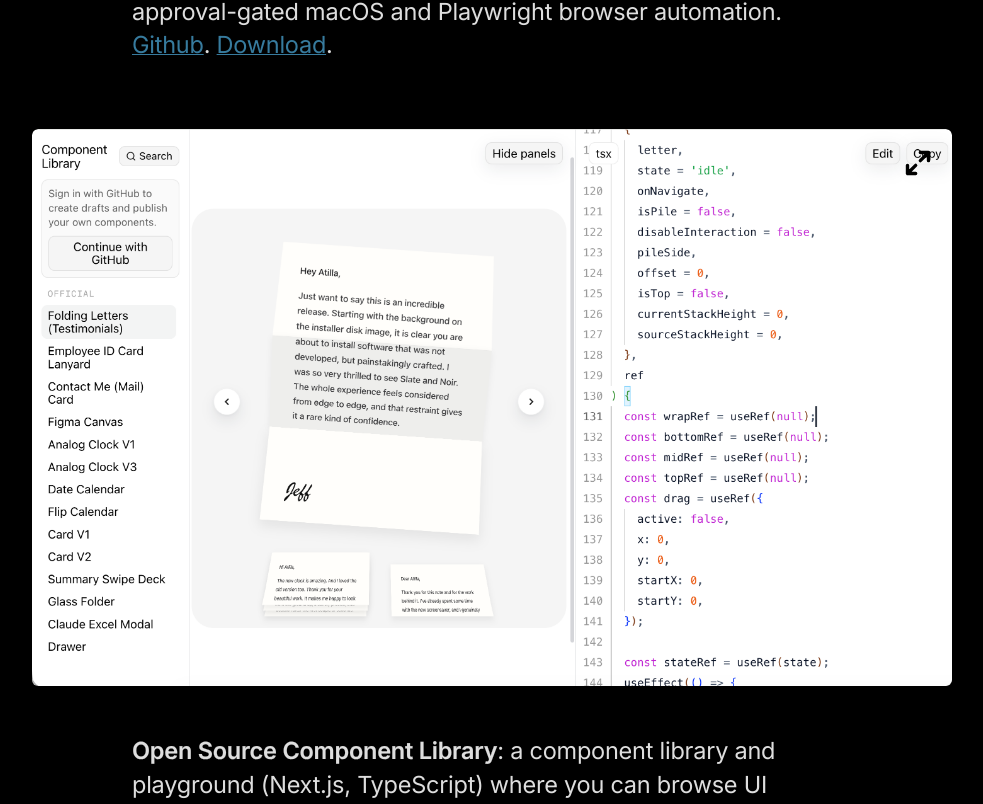
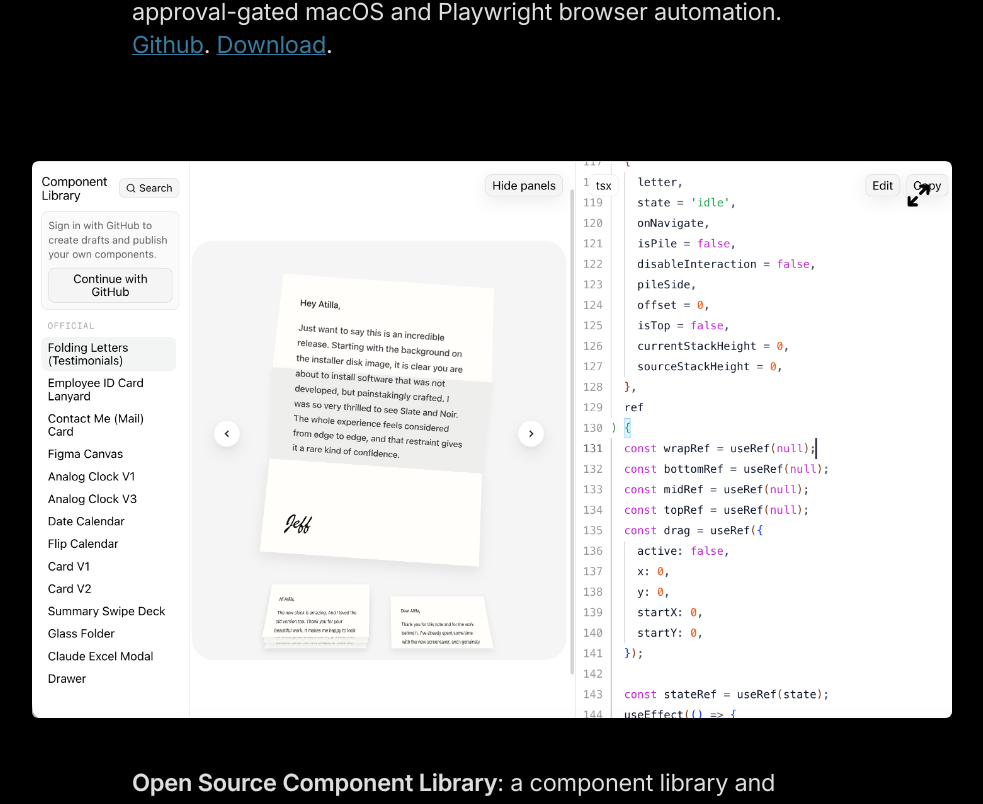
Before and after one commit to jaiminjariwala/jaiminjariwala, a Next.js app in the folder next/: page / in a window 1280 px wide. Shown: the part 6171-6975 px from the top of the page, without its empty margins (148-1131 px from the left). Built offline with nearby package versions, Linux system fonts and the light colour scheme; no server answers; a web font is replaced by a local one.

Commit message:
Reduce zoom icon size and separate project sections

```diff
--- a/next/src/app/globals.css
+++ b/next/src/app/globals.css
@@ -1845,7 +1845,10 @@ html[data-theme="dark"] .custom-cursor:not(.hand) {
 .project-media[data-media-tone="light"] .project-media-expand { color: #000; }
 .project-media[data-media-tone="dark"] .project-media-expand { color: #fff; }
 .project-media.is-expanded .project-media-expand { color: #fff; }
-.project-media-expand svg { width: 28px; height: 28px; }
+.project-media-expand svg { width: 25px; height: 25px; }
+.projects-stack-item + .projects-stack-item {
+  margin-top: calc(var(--home-story-gap) + 32px);
+}
 .project-media-expand:focus-visible { outline: 2px solid currentColor; outline-offset: 2px; }
 .project-media:fullscreen,
 .project-media.is-expanded {
```
